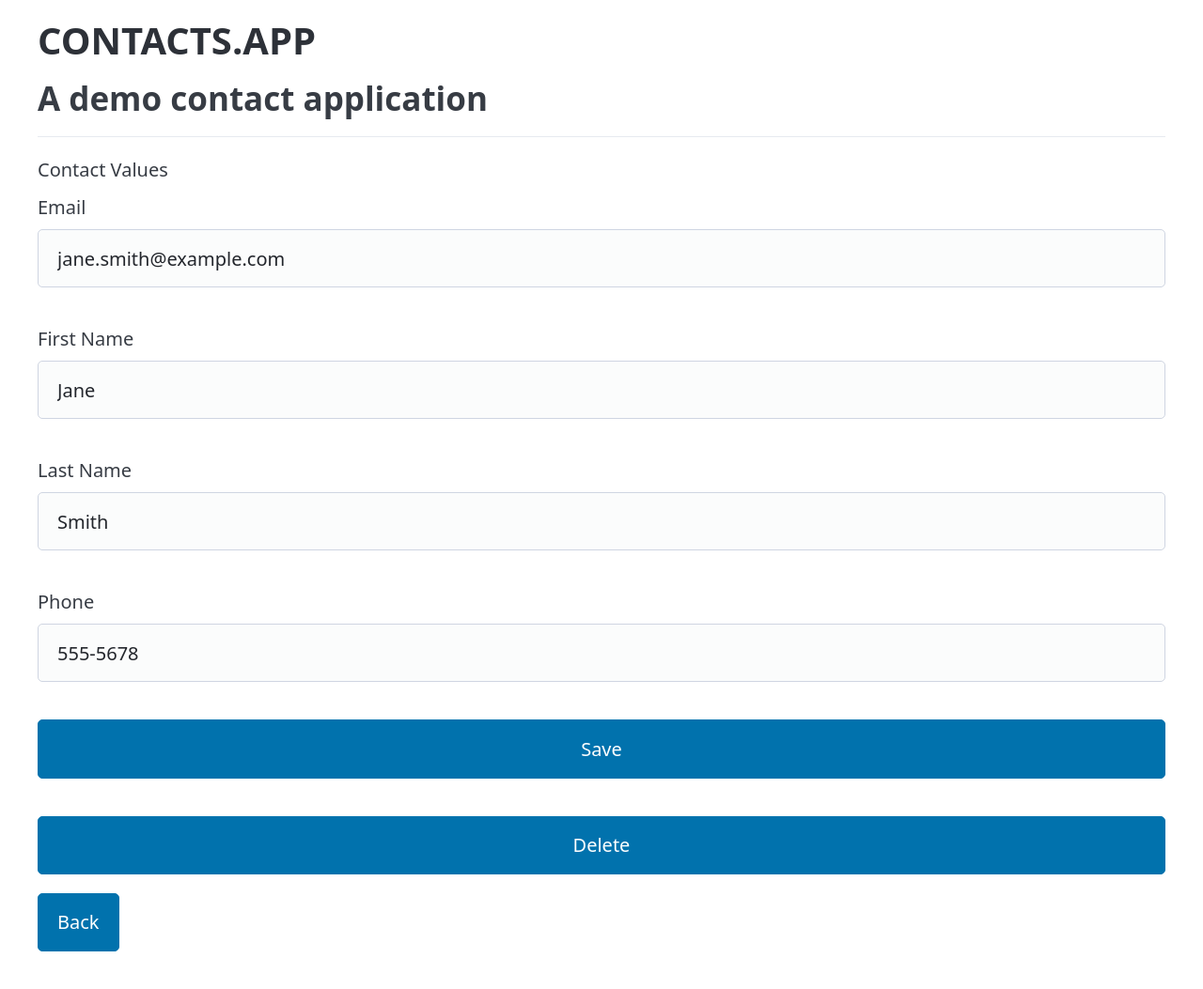
After one commit to Rahuketu86/htmx-book, a Flask app: page /contacts/1/edit in a window 1280 px wide. The commit adds this page. Shown: the whole page at 94% size. Run offline with Flask 3, Linux system fonts and the light colour scheme; some libraries are stand-ins or nearby versions.

Commit message:
Added edit and delete functionality

```diff
--- a/contactdb.json
+++ b/contactdb.json
@@ -1 +1 @@
-[{"firstname":"Jane","lastname":"Smith","phone":"555-5678","email":"jane.smith@example.com","id":1.0},{"firstname":"Alice","lastname":"Johnson","phone":"555-8767","email":"alice.johnson@example.com","id":2.0},{"firstname":"Bob","lastname":"Williams","phone":"555-4321","email":"bob.williams@example.com","id":3.0},{"firstname":"Charlie","lastname":"Brown","phone":"555-9876","email":"charlie.brown@example.com","id":4.0},{"firstname":"Diana","lastname":"Miller","phone":"555-6543","email":"diana.miller@example.com","id":5.0},{"firstname":"Edward","lastname":"Davis","phone":"555-3456","email":"edward.davis@example.com","id":6.0},{"firstname":"Fiona","lastname":"Garcia","phone":"555-6789","email":"fiona.garcia@example.com","id":7.0},{"firstname":"George","lastname":"Martinez","phone":"555-7890","email":"george.martinez@example.com","id":8.0},{"firstname":"Hannah","lastname":"Rodriguez","phone":"555-8901","email":"hannah.rodriguez@example.com","id":9.0},{"firstname":"John","lastname":"Doe","phone":"555-1234","email":"john.doe@example.com","id":9.0},{"firstname":"Rahul","lastname":"Saraf","phone":"888-7986","email":"rahul.sarafiitk@gmail.com","id":10.0},{"firstname":"Rahul","lastname":"Saraf","phone":"888-7986","email":"rahul.sarafiitk@gmail.com","id":11.0},{"firstname":"Rahul","lastname":"Saraf","phone":"888-7986","email":"rahuketu86@gmail.com","id":12.0}]
+[{"firstname":"Jane","lastname":"Smith","phone":"555-5678","email":"jane.smith@example.com","id":1},{"firstname":"Alice","lastname":"Johnson","phone":"555-8765","email":"alice.johnson@example.com","id":2},{"firstname":"Bob","lastname":"Williams","phone":"555-4321","email":"bob.williams@example.com","id":3},{"firstname":"Charlie","lastname":"Brown","phone":"555-9876","email":"charlie.brown@example.com","id":4},{"firstname":"Diana","lastname":"Miller","phone":"555-6543","email":"diana.miller@example.com","id":5},{"firstname":"Edward","lastname":"Davis","phone":"555-3456","email":"edward.davis@example.com","id":6},{"firstname":"Fiona","lastname":"Garcia","phone":"555-6789","email":"fiona.garcia@example.com","id":7},{"firstname":"George","lastname":"Martinez","phone":"555-7890","email":"george.martinez@example.com","id":8},{"firstname":"Hannah","lastname":"Rodriguez","phone":"555-8901","email":"hannah.rodriguez@example.com","id":9},{"firstname":"John","lastname":"Doe","phone":"555-1212","email":"john.doe@example.com","id":9}]
--- a/main.py
+++ b/main.py
@@ -1,12 +1,14 @@
 # AUTOGENERATED! DO NOT EDIT! File to edit: 01_main.ipynb.
 
 # %% auto 0
-__all__ = ['app', 'ContactErrors', 'Contact', 'Contacts', 'index', 'contacts', 'view', 'edit', 'contact_new_get', 'contact_new']
+__all__ = ['email_regex', 'phone_regex', 'app', 'ContactErrors', 'validate_email', 'validate_phone_number', 'Contact', 'Contacts',
+           'index', 'contacts', 'view', 'edit', 'delete', 'contact_new_get', 'contact_new']
 
 # %% 01_main.ipynb 2
 import pandas as pd
 from flask import Flask, redirect, request, render_template, flash
 from dataclasses import dataclass
+import re
 
 # %% 01_main.ipynb 9
 class ContactErrors:
@@ -16,13 +18,38 @@ class ContactErrors:
     email:str = "Error in Email"
 
 # %% 01_main.ipynb 11
+# Regular expression pattern for validating email
+email_regex = r'^[a-zA-Z0-9_.+-]+@[a-zA-Z0-9-]+\.[a-zA-Z0-9-.]+$'
+phone_regex =  r'^(?:\d{7,}|\d{1,}-\d{1,}-?\d{5,}|\d+-\d{7,}|\d{3}-\d{4})$'
+
+# %% 01_main.ipynb 12
+# Function to validate email
+def validate_email(email):
+    if re.match(email_regex, email): return True
+    else: return False
+
+# %% 01_main.ipynb 13
+# Function to validate phone number
+def validate_phone_number(phone_number):
+    if re.match(phone_regex, phone_number): return True
+    else: return False
+
+# %% 01_main.ipynb 16
 @dataclass
 class Contact:
     firstname:str=None
     lastname:str=None
     phone:str=None
     email:str=None
+    id: int =None
     errors:ContactErrors = ContactErrors()
+
+    def from_contacts_dict(self, c):
+        self.firstname = c['firstname']
+        self.lastname = c['lastname']
+        self.phone = c['phone']
+        self.email = c['email']
+        self.id = c['id']
 
     def save(self):
         if not self.validate(): return False
@@ -34,9 +61,22 @@ class Contact:
                    email=self.email)
             return True
 
+    def edit(self):
+        if not self.validate(): return False
+        else:
+            db = Contacts()
+            db.edit(id=self.id,
+                    firstname = self.firstname,
+                    lastname = self.lastname,
+                    phone=self.phone,
+                    email=self.email)
+            return True
+
+
     def validate(self):
         if not self._check_nones([self.firstname, self.lastname, self.phone, self.email]): return False
-        elif not "@" in self.email: return False
+        elif not validate_email(self.email): return False
+        elif not validate_phone_number(self.phone): return False
         else:
             # print("Validated")
             return True
@@ -50,7 +90,7 @@ class Contact:
         return True
 
 
-# %% 01_main.ipynb 13
+# %% 01_main.ipynb 18
 class Contacts(object):
     def __init__(self) -> None:
         self.refresh()
@@ -101,17 +141,17 @@ class Contacts(object):
         self.refresh()
 
 
-# %% 01_main.ipynb 17
+# %% 01_main.ipynb 22
 app = Flask(__name__)
 app.secret_key = "superdupersecret"
 
 
-# %% 01_main.ipynb 18
+# %% 01_main.ipynb 23
 @app.get("/")
 def index():
     return redirect("/contacts")
 
-# %% 01_main.ipynb 19
+# %% 01_main.ipynb 24
 @app.get("/contacts")
 def contacts():
     search = request.args.get("q")
@@ -121,22 +161,42 @@ def contacts():
     # print(contact_set)
     return render_template("index.html", contact_set=contact_set)
 
-# %% 01_main.ipynb 21
+# %% 01_main.ipynb 26
 @app.get("/contacts/<int:id>")
 def view(id:int):
     return render_template("view.html", contact=Contacts().get(id))
 
-# %% 01_main.ipynb 24
-@app.put("/contacts/<int:id>/edit")
+# %% 01_main.ipynb 29
+@app.route("/contacts/<int:id>/edit", methods=['GET', 'POST'])
 def edit(id):
-    return "Edit View"
+    if request.method == 'GET':
+        c_dict = Contacts().get(id)
+        return render_template('edit.html', contact=c_dict)
+    else:
+        c_dict = Contacts().get(id)
+        c = Contact()
+        c.from_contacts_dict(c_dict)
+        c.firstname = request.form['firstname']
+        c.lastname = request.form['lastname']
+        c.phone=request.form['phone']
+        c.email=request.form['email']
+        if c.edit():
+            flash("Updated Contract")
+            return redirect("/contacts/"+str(id))
+        else: return render_template('edit.html', contact=c_dict)
 
-# %% 01_main.ipynb 26
+# %% 01_main.ipynb 30
+@app.route("/contacts/<int:id>/delete", methods=['POST'])
+def delete(id):
+    Contacts().delete(id)
+    return redirect("/contacts")
+
+# %% 01_main.ipynb 33
 @app.route("/contacts/new", methods=['GET'])
 def contact_new_get():
     return render_template('new.html', contact=Contact(firstname=None, lastname=None, phone=None, email=None))
 
-# %% 01_main.ipynb 27
+# %% 01_main.ipynb 34
 @app.route("/contacts/new", methods=['POST'])
 def contact_new():
     c = Contact(firstname=request.form['firstname'],
@@ -144,9 +204,6 @@ def contact_new():
                 phone=request.form['phone'],
                 email=request.form['email'])
     if c.save():
-        # print("Here")
         flash("New contract created")
         return redirect("/contacts")
-    else:
-        # print(c)
-        return render_template('new.html', contact=c)
+    else: return render_template('new.html', contact=c)
--- /dev/null
+++ b/templates/edit.html
@@ -0,0 +1,32 @@
+{% extends "layout.html" %}
+
+{% block content %}
+    <form action="/contacts/{{contact.id}}/edit" method="post">
+        <fieldset>
+            <legend>Contact Values</legend>
+            <p>
+                <label for="email">Email</label>
+                <input name="email" id="email" type="email" placeholder="Email" value="{{contact.email or ''}}">
+            </p>
+            <p>
+                <label for="firstname">First Name</label>
+                <input name="firstname" id="firstname" type="text" placeholder="First Name" value="{{contact.firstname or ''}}">
+            </p>
+            <p>
+                <label for="lastname">Last Name</label>
+                <input name="lastname" id="lastname" type="text" placeholder="Last Name" value="{{contact.lastname or ''}}">
+            </p>
+            <p>
+                <label for="phone">Phone</label>
+                <input name="phone" id="lastname" type="Phone" placeholder="Phone" value="{{contact.phone or ''}}">
+            </p>
+            <input type="submit" value="Save"/>
+        </fieldset>
+    </form>
+    <form action="/contacts/{{contact.id}}/delete" method="post">
+        <input type="submit" value="Delete"/>
+    </form>
+    <p>
+        <a href="/contacts" role="button">Back</a>
+    </p>
+{% endblock %}
--- a/templates/layout.html
+++ b/templates/layout.html
@@ -9,16 +9,8 @@
             <h1> CONTACTS.APP</h1>
             <h2> A demo contact application </h2>
             <hr>
-            {% with messages = get_flashed_messages() %}
-                {% if messages %}
-                    <ul class=flashes>
-                    {% for message in messages %}
-                    <li>{{ message }}</li>
-                    {% endfor %}
-                    </ul>
-                {% endif %}
-            {% endwith %}
-            {% block content %}{% endblock %}
+            {% block content %}
+            {% endblock %}
         </main>
     </body>
 </html>
```
Also changed, not shown: 1 other file.
